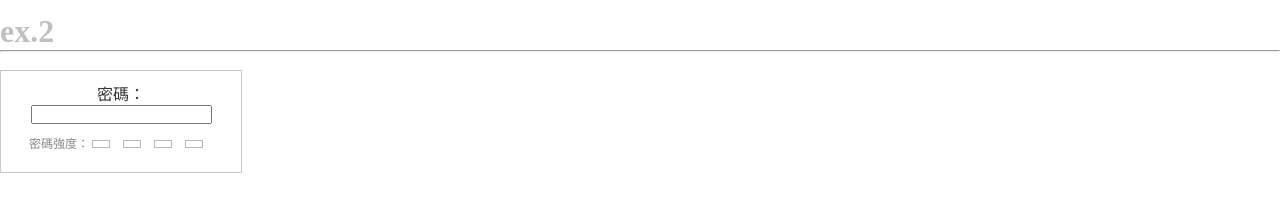
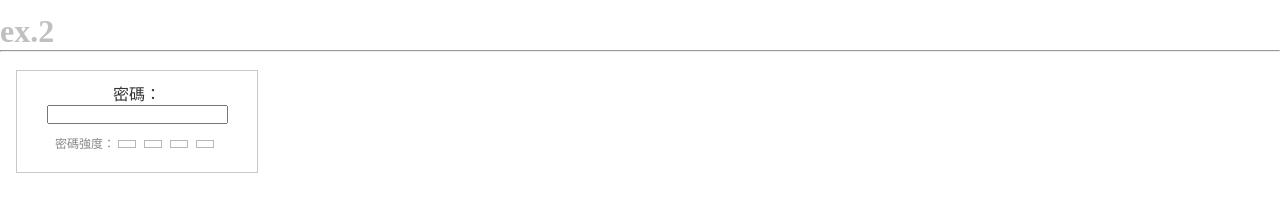
Before and after one commit to yuhueilin/hm8, a plain HTML site: page index.html in a window 1280 px wide. Shown: the part 172-378 px from the top of the page. Drawn offline with nearby package versions, Linux system fonts and the light colour scheme.

Commit message:
Add files via upload

```diff
--- a/main.css
+++ b/main.css
@@ -34,7 +34,7 @@ h1{
 	border:1px solid #c8c8c8;
 	color:#333;
 /*    margin: 20vh auto 0;*/
-/*     margin-left: 1em; */
+    margin-left: 1em;
     text-align:center;
 }
 #ex2 p{
@@ -46,7 +46,7 @@ h1{
 	display:inline-block;
 	padding:3px 8px;
 	border:1px solid #b9b8b8;
-	margin-right:10px;
+	margin-right:5px;
 }
 
 
```
